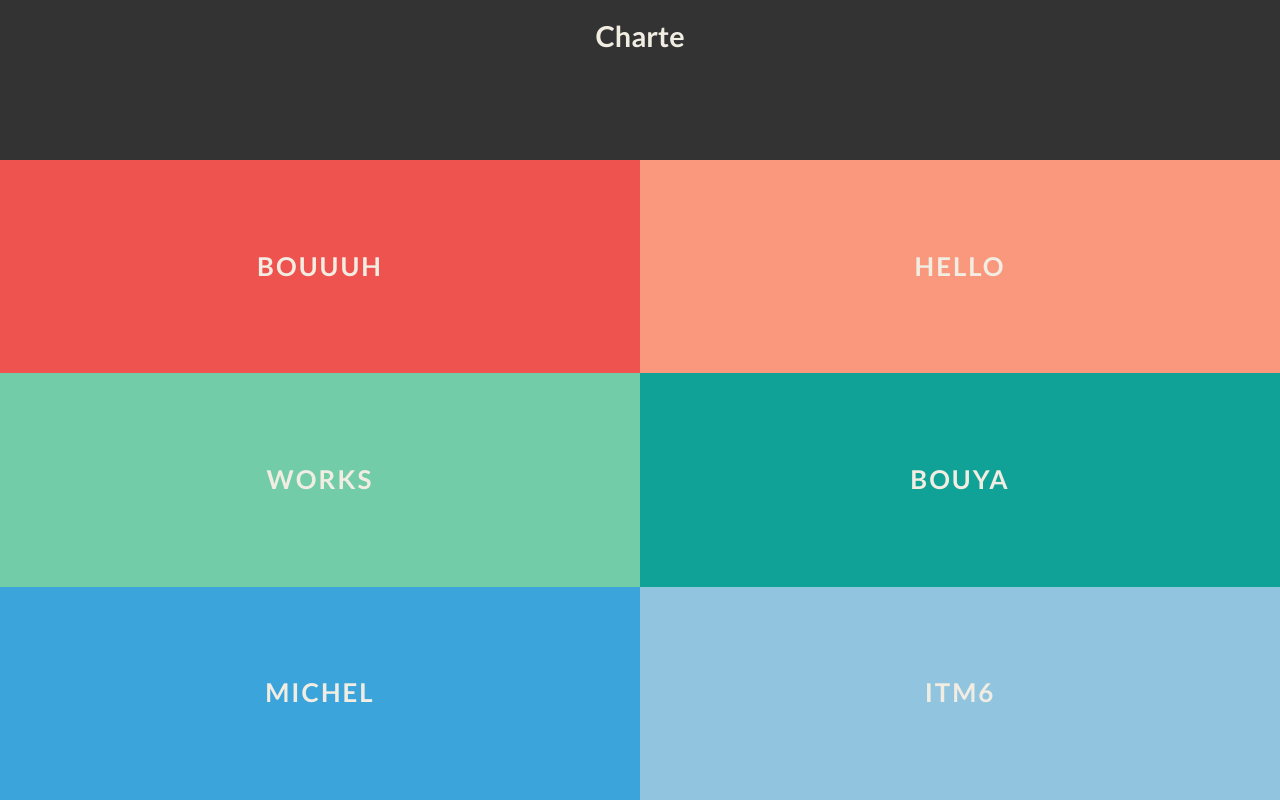
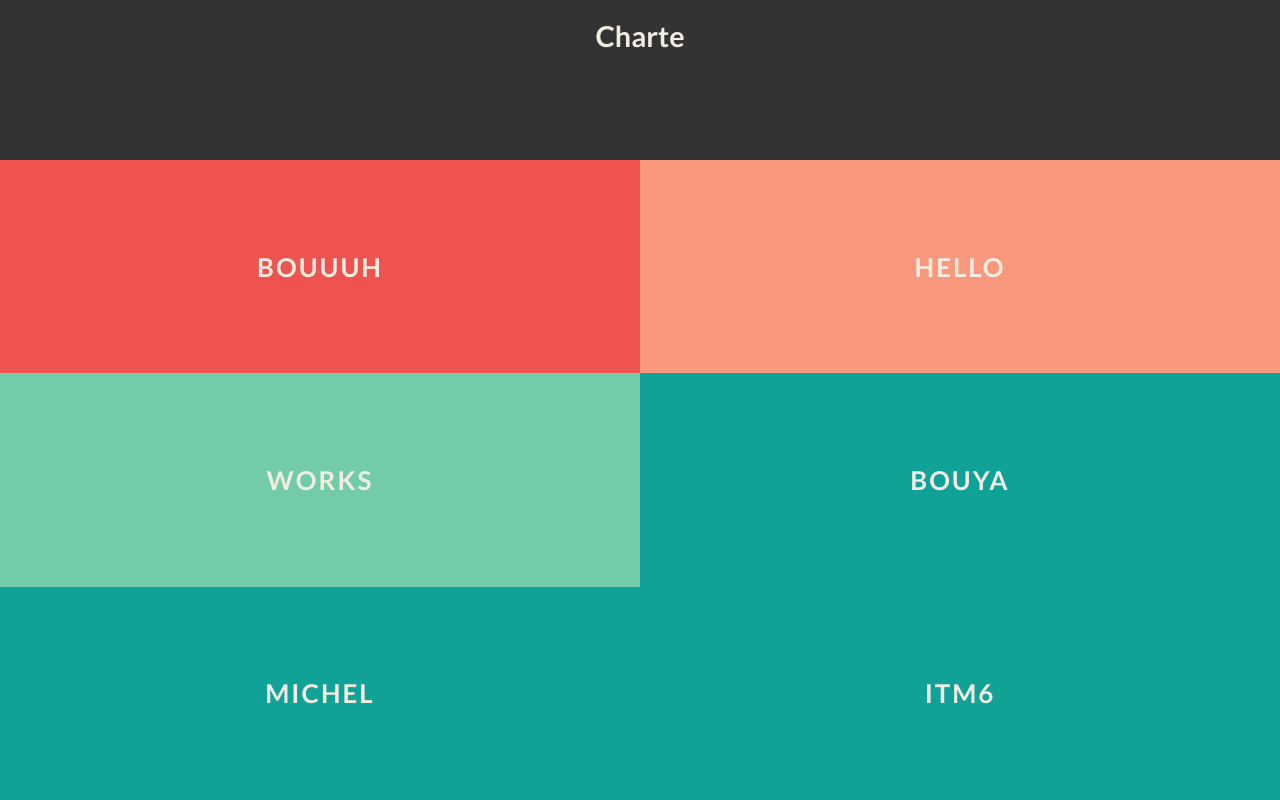
Before and after one commit to ITM6/charte, a PHP site: page / in a window 1280 px wide. Run offline with PHP 8.4, Linux system fonts and the light colour scheme; some libraries are stand-ins or nearby versions.

Commit message:
Reinstall font

```diff
--- a/css/component.css
+++ b/css/component.css
@@ -1,4 +1,16 @@
 @import url(http://fonts.googleapis.com/css?family=Lato:300,400,700);
+
+@font-face {
+	font-family: 'icomoon';
+	src:url('../fonts/icomoon.eot');
+	src:url('../fonts/icomoon.eot?#iefix') format('embedded-opentype'),
+		url('../fonts/icomoon.woff') format('woff'),
+		url('../fonts/icomoon.ttf') format('truetype'),
+		url('../fonts/icomoon.svg#icomoon') format('svg');
+	font-weight: normal;
+	font-style: normal;
+}
+
 
 body, html { font-size: 100%; padding: 0; margin: 0; height: 100%;}
 
@@ -83,13 +95,13 @@ a:hover {
 .bl-main > section:nth-child(5) {
 	top: 66.6666%;
 	left: 0;
-	background: #3ba5db;
+	background: #10A296;
 }
 
 .bl-main > section:nth-child(6) {
 	top: 66.6666%;
 	left: 50%;
-	background: #91c4de;
+	background: #10A296;
 }
 
 .bl-box {
@@ -134,6 +146,7 @@ a:hover {
 }
 
 .bl-icon {
+	font-family: 'icomoon';
 	speak: none;
 	font-style: normal;
 	font-weight: normal;
--- a/index.html
+++ b/index.html
@@ -20,7 +20,7 @@
 			<div id="bl-main" class="bl-main">
 				<section>
 					<div class="bl-box">
-						<h2 class="bl-icon">Bouuuh</h2>
+						<h2>Bouuuh</h2>
 					</div>
 					<div class="bl-content">
 						<h2>About this layout</h2>
@@ -34,7 +34,7 @@
 				</section>
 				<section id="bl-work-section">
 					<div class="bl-box">
-						<h2 class="bl-icon">Hello</h2>
+						<h2>Hello</h2>
 					</div>
 					<div class="bl-content">
 						<h2>My Works</h2>
@@ -51,7 +51,7 @@
 				</section>
 				<section id="bl-work-section">
 					<div class="bl-box">
-						<h2 class="bl-icon">Works</h2>
+						<h2>Works</h2>
 					</div>
 					<div class="bl-content">
 						<h2>My Works</h2>
@@ -68,7 +68,7 @@
 				</section>
 				<section id="bl-work-section">
 					<div class="bl-box">
-						<h2 class="bl-icon">Bouya</h2>
+						<h2>Bouya</h2>
 					</div>
 					<div class="bl-content">
 						<h2>My Works</h2>
@@ -85,7 +85,7 @@
 				</section>
 				<section>
 					<div class="bl-box">
-						<h2 class="bl-icon">Michel</h2>
+						<h2>Michel</h2>
 					</div>
 					<div class="bl-content">
 						<h2>My Musings</h2>
@@ -118,7 +118,7 @@
 				</section>
 				<section>
 					<div class="bl-box">
-						<h2 class="bl-icon">ITM6</h2>
+						<h2>ITM6</h2>
 					</div>
 					<div class="bl-content">
 						<h2>Get in touch</h2>
```
Also changed, not shown: fonts/icomoon.ttf (added), fonts/icomoon.woff (added), fonts/license.txt (added), 3 other files.
